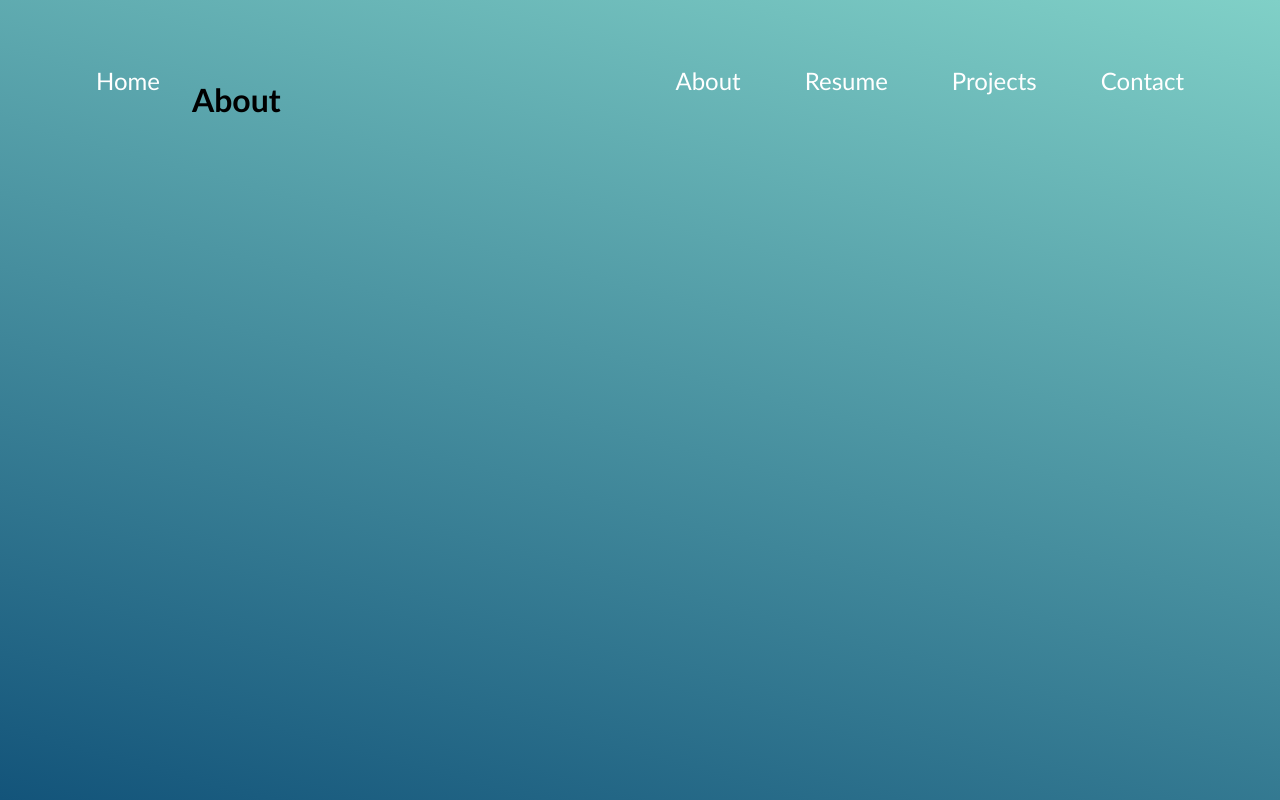
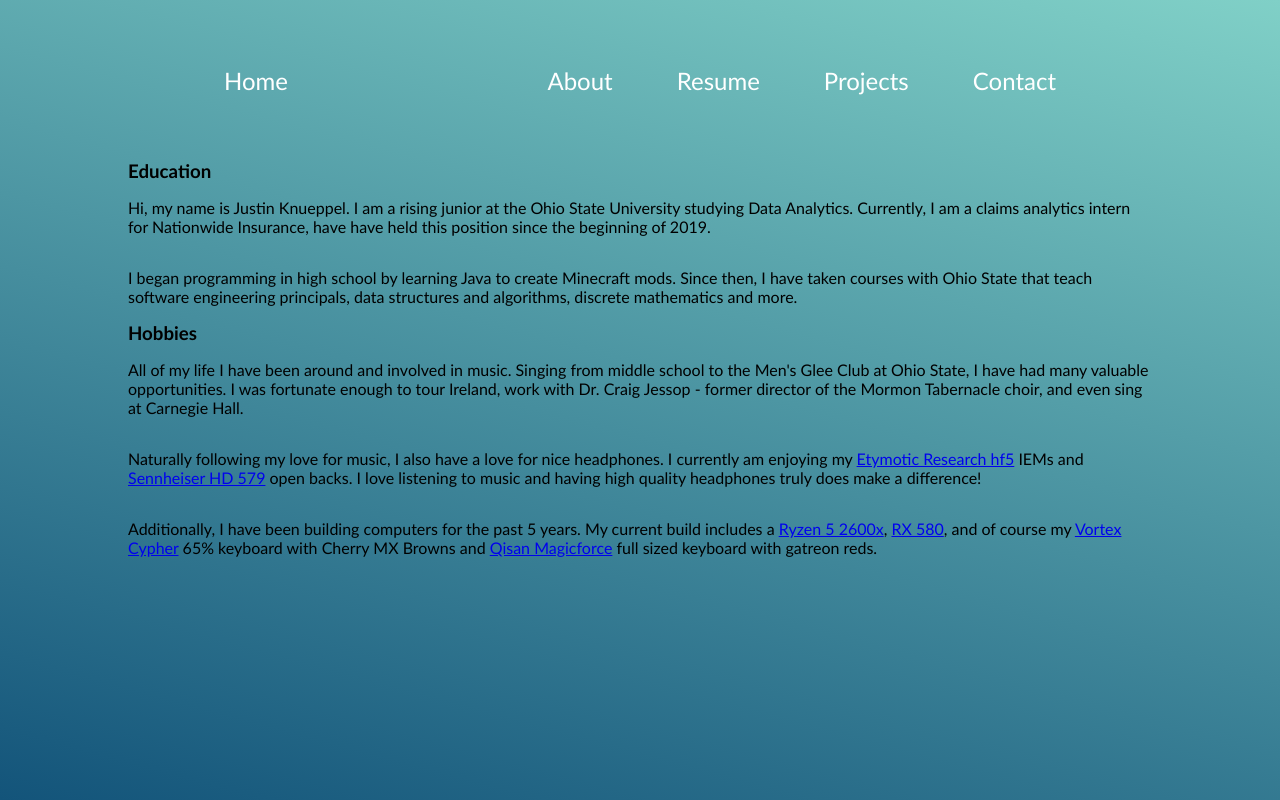
Before and after one commit to JustinKnueppel/PersonalWebsite, a React (Create React App) app: page /about in a window 1280 px wide. Built offline with nearby package versions, Linux system fonts and the light colour scheme.

Commit message:
add basic about page

```diff
--- a/src/components/About.js
+++ b/src/components/About.js
@@ -6,9 +6,70 @@ export default class About extends React.Component {
     }
     render() {
         return (
-            <div>
-                <h1>About</h1>
+            <div style={contentStyle}>
+                <h3>Education</h3>
+                <p>
+                    Hi, my name is Justin Knueppel. I am a rising junior at the
+                    Ohio State University studying Data Analytics. Currently, I
+                    am a claims analytics intern for Nationwide Insurance, have
+                    have held this position since the beginning of 2019.
+                </p>
+                <p>
+                    I began programming in high school by learning Java to
+                    create Minecraft mods. Since then, I have taken courses with
+                    Ohio State that teach software engineering principals, data
+                    structures and algorithms, discrete mathematics and more.
+                </p>
+                <h3>Hobbies</h3>
+                <p>
+                    All of my life I have been around and involved in music.
+                    Singing from middle school to the Men's Glee Club at Ohio
+                    State, I have had many valuable opportunities. I was
+                    fortunate enough to tour Ireland, work with Dr. Craig Jessop
+                    - former director of the Mormon Tabernacle choir, and even
+                    sing at Carnegie Hall.
+                </p>
+                <p>
+                    Naturally following my love for music, I also have a love
+                    for nice headphones. I currently am enjoying my{" "}
+                    <a href="https://majorhifi.com/etymotic-hf5-noise-isolating-earphones-review/">
+                        Etymotic Research hf5
+                    </a>{" "}
+                    IEMs and{" "}
+                    <a href="https://majorhifi.com/sennheiser-hd-579-review/">
+                        Sennheiser HD 579
+                    </a>{" "}
+                    open backs. I love listening to music and having high
+                    quality headphones truly does make a difference!
+                </p>
+                <p>
+                    Additionally, I have been building computers for the past 5
+                    years. My current build includes a{" "}
+                    <a href="https://www.amd.com/en/products/cpu/amd-ryzen-5-2600x">
+                        Ryzen 5 2600x
+                    </a>
+                    ,{" "}
+                    <a href="https://www.amd.com/en/products/graphics/radeon-rx-580">
+                        RX 580
+                    </a>
+                    , and of course my{" "}
+                    <a href="https://mechanicalkeyboards.com/shop/index.php?l=product_detail&p=4164">
+                        Vortex Cypher
+                    </a>{" "}
+                    65% keyboard with Cherry MX Browns and{" "}
+                    <a href="https://www.amazon.com/Qisan-Mechanical-Keyboard-Backlight-Magicforce/dp/B01HHTFSIK">
+                        Qisan Magicforce
+                    </a>{" "}
+                    full sized keyboard with gatreon reds.
+                </p>
             </div>
         );
     }
 }
+
+const contentStyle = {
+    width: "80%",
+    position: "relative",
+    left: "50%",
+    transform: "translateX(-50%)"
+};
--- a/src/index.css
+++ b/src/index.css
@@ -25,8 +25,11 @@ html, body, #root {
 }
 
 .nav-bar {
-    width: 100%;
-    padding-top: 5em;
+    position: relative;
+    left: 50%;
+    transform: translateX(-50%);
+    width: 80%;
+    padding: 5em;
 }
 
 .nav-bar a {
@@ -55,6 +58,15 @@ html, body, #root {
     padding-right: 4em;
 }
 
+p {
+    padding-top: 1em;
+    padding-bottom: 1em;
+}
+
+p a {
+    text-decoration: underline;
+}
+
 .fa {
     padding: 20px;
     font-size: 30px;
```
